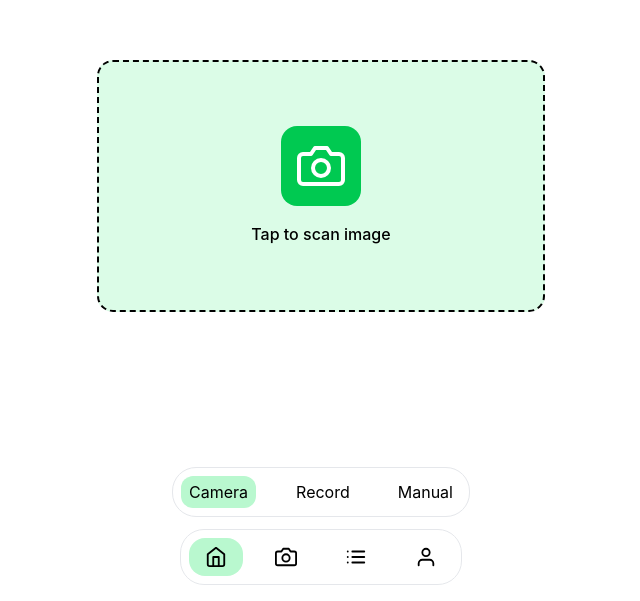
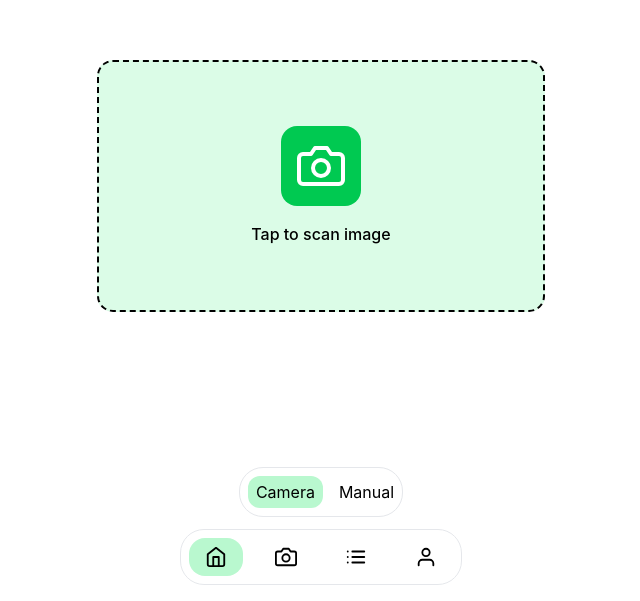
Before and after one commit to mohammedash-iq/bite-balance, a React (Vite) app in the folder version-1/frontend/: page /dashboard/scan in a window 1280 px wide. Shown: the part 199-800 px from the top of the page, without its empty margins (319-959 px from the left). Built offline with nearby package versions, Linux system fonts and the light colour scheme.

Commit message:
added manual meal api service

```diff
--- a/version-1/frontend/src/components/TextScan.tsx
+++ b/version-1/frontend/src/components/ManualScan.tsx
@@ -1,12 +1,14 @@
 import { useState } from "react";
+import { handleManualMealScan } from "../services/mealService";
 function TextScan() {
-  function handleformSubmit(e) {
+  async function handleformSubmit(e) {
+    e.preventDefault();
     if (formData.meal === '' || formData.portion === '') {
       alert('Please select both meal and portion size');
       return;
     }
-    e.preventDefault();
-    console.log(formData);
+    await handleManualMealScan({ meal: formData.meal, portion: formData.portion });
+    alert(`Submitted: ${formData.meal} - ${formData.portion}`);
   }
   const [formData, setFormData] = useState({ meal: '', portion: '' });
   return (
--- a/version-1/frontend/src/components/VoiceScan.tsx
+++ /dev/null
@@ -1,12 +0,0 @@
-function VoiceScan() {
-  return (
-    <div key="voice" className="w-full text-center">
-      <div className="h-64 flex items-center justify-center gap-1"></div>
-      <button className="border border-gray-200  px-10 py-4 rounded-2xl font-bold hover:bg-green-200">
-        Start Recording
-      </button>
-    </div>
-  );
-}
-
-export default VoiceScan;
--- a/version-1/frontend/src/screens/LoginPage.tsx
+++ b/version-1/frontend/src/screens/LoginPage.tsx
@@ -1,7 +1,7 @@
 import { useNavigate } from "react-router-dom";
 import { loginApiCall } from "../services/accountsService";
 import { useState } from "react";
-import Navbar from "../components/main-page-component/navbar";
+import Navbar from "../components/main-page-component/Navbar";
 function LoginPage() {
   const navigate = useNavigate();
   const [formData, setFormData] = useState({ email: "", password: "" })
@@ -12,6 +12,7 @@ function LoginPage() {
     if (response.ok) {
       localStorage.setItem("token", responseBody.accesstoken)
       alert(responseBody.message)
+      navigate("/dashboard");
     }
     else {
       alert(responseBody.error)
--- a/version-1/frontend/src/screens/dashboard-pages/Scan.tsx
+++ b/version-1/frontend/src/screens/dashboard-pages/Scan.tsx
@@ -1,6 +1,5 @@
 import { useState } from "react";
-import VoiceScan from "../../components/VoiceScan";
-import TextScan from "../../components/TextScan";
+import TextScan from "../../components/ManualScan";
 import CameraScan from "../../components/CameraScan";
 
 const Scan = () => {
@@ -8,38 +7,23 @@ const Scan = () => {
   return (
     <div className="min-h-screen flex flex-col items-center p-6">
       <main className="w-full max-w-md mt-20 flex-grow flex items-center justify-center">
-        {activeTab === "camera" && <CameraScan></CameraScan>}
-        {activeTab === "voice" && <VoiceScan></VoiceScan>}
-        {activeTab === "form" && <TextScan></TextScan>}
+        {activeTab === "camera" ? <CameraScan></CameraScan> : <TextScan></TextScan>}
       </main>
-      <nav className="mb-15  rounded-3xl px-2 py-2 flex gap-8  border border-gray-200">
-        <NavButton
-          active={activeTab === "camera"}
+      <nav className="mb-15  rounded-3xl px-2 py-2 flex gap-4  border border-gray-200">
+
+        <button
           onClick={() => setActiveTab("camera")}
-          label="Camera"
-        />
-        <NavButton
-          active={activeTab === "voice"}
-          onClick={() => setActiveTab("voice")}
-          label="Record"
-        />
-        <NavButton
-          active={activeTab === "form"}
+          className={activeTab === "camera" ? "flex flex-col items-center gap-1 group relative py-1 px-2 rounded-xl bg-green-200" : ""}>
+          Camera
+        </button>
+        <button
           onClick={() => setActiveTab("form")}
-          label="Manual"
-        />
+          className={activeTab === "form" ? "flex flex-col items-center gap-1 group relative py-1 px-2 rounded-xl bg-green-200" : ""}>
+          Manual
+        </button>
       </nav>
     </div>
   );
 };
 
-const NavButton = ({ active, onClick, label }) => (
-  <button
-    onClick={onClick}
-    className={`flex flex-col items-center gap-1 group relative py-1 px-2 rounded-xl ${active ? "bg-green-200" : ""}`}
-  >
-    {label}
-  </button>
-);
-
 export default Scan;
--- /dev/null
+++ b/version-1/frontend/src/services/mealService.tsx
@@ -0,0 +1,23 @@
+async function handleManualMealScan({ meal, portion }) {
+    console.log(meal, portion);
+    const token = localStorage.getItem("token");
+    const response = await fetch("http://localhost:8090/api/meals/manual-scan", {
+        method: "POST",
+        headers: {
+            "Content-Type": "application/json",
+            "Authorization": `${token}`
+        },
+        body: JSON.stringify({ meal, portion }),
+    });
+    if (!response.ok) {
+        const errorData = await response.json();
+        console.error("Error submitting meal scan:", errorData);
+    }
+    else {
+        const responseData = await response.json();
+        console.log("Meal scan submitted successfully:", responseData);
+    }
+}
+
+
+export { handleManualMealScan };
```
